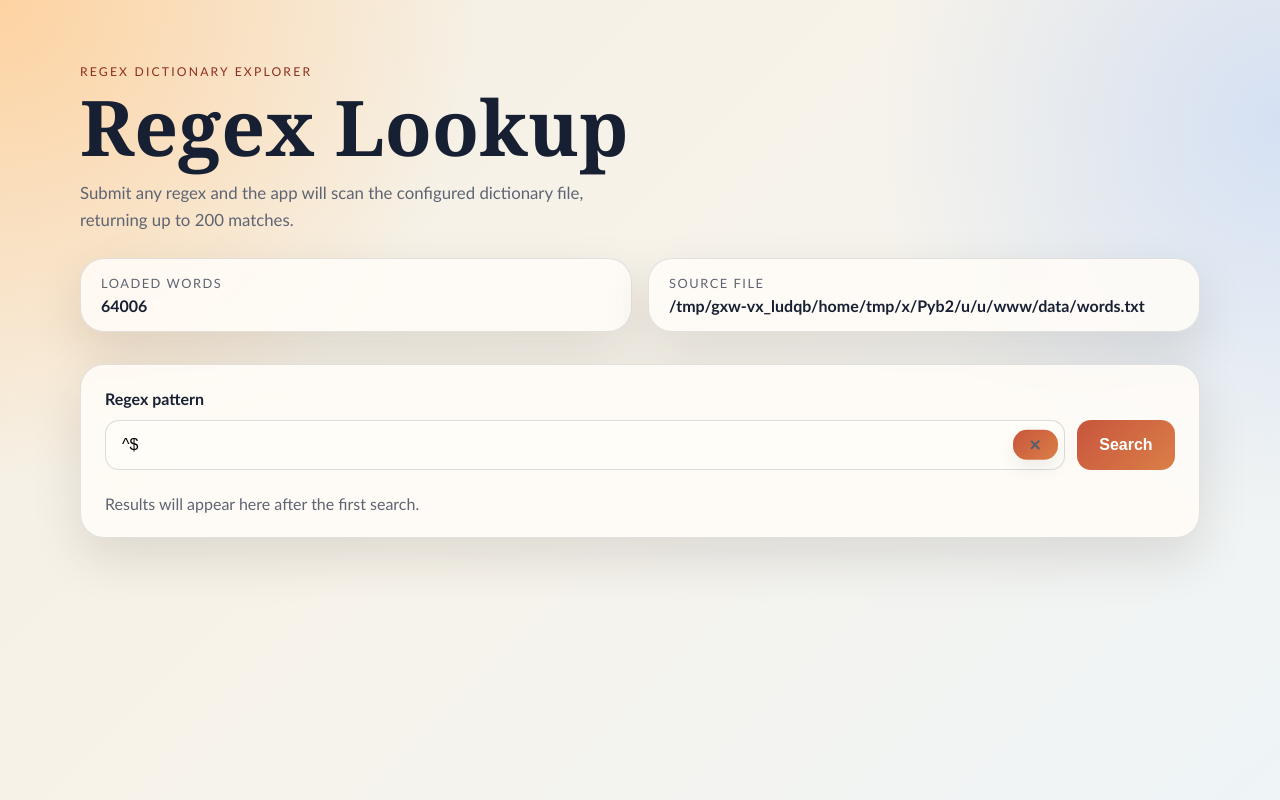
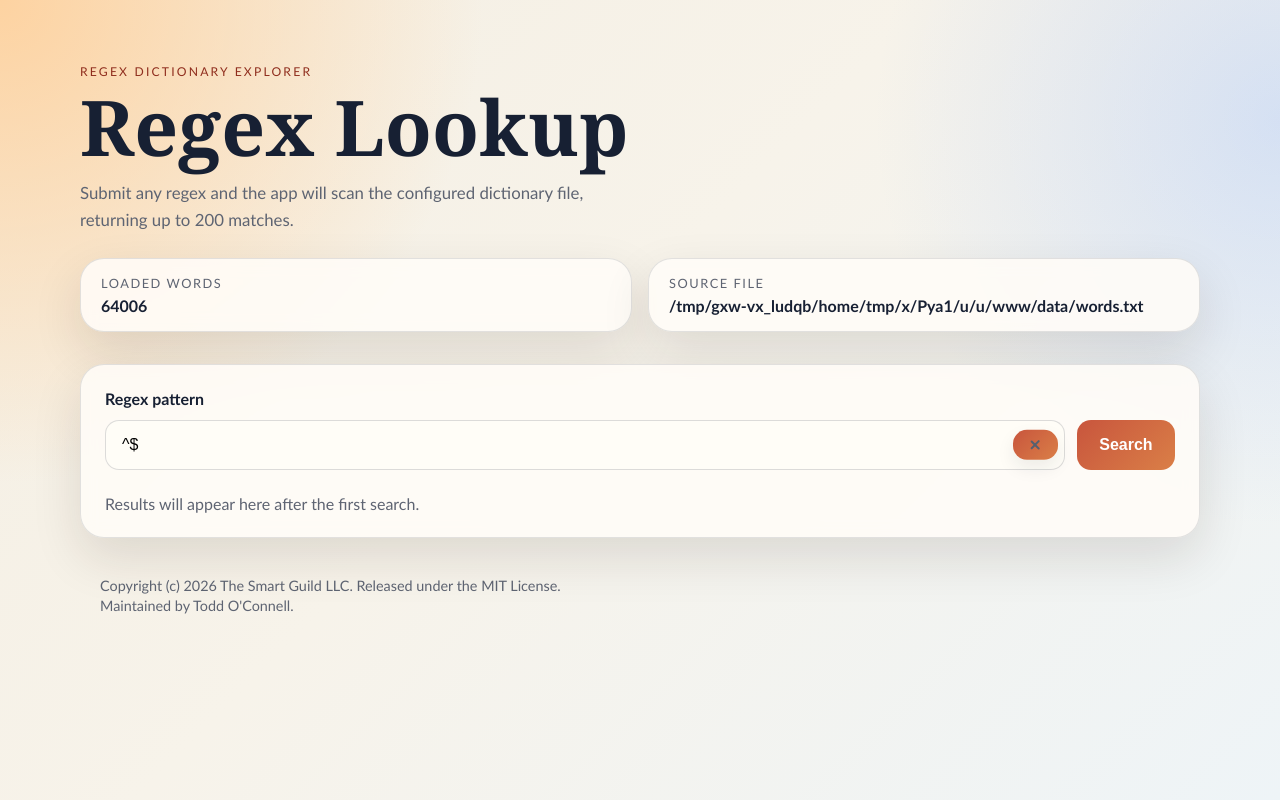
Before and after one commit to toddsoc/RegEx, a Flask app: page / in a window 1280 px wide. Run offline with Flask 3, Linux system fonts and the light colour scheme.

Commit message:
Add MIT license and attribution markings

```diff
--- a/word_regex_app/__init__.py
+++ b/word_regex_app/__init__.py
@@ -1,3 +1,10 @@
+"""Flask application factory for Word Regex Search.
+
+Copyright (c) 2026 The Smart Guild LLC
+Maintainer: Todd O'Connell <toddsoc@linux.com>
+SPDX-License-Identifier: MIT
+"""
+
 from __future__ import annotations
 
 import os
--- a/word_regex_app/search.py
+++ b/word_regex_app/search.py
@@ -1,3 +1,10 @@
+"""Dictionary loading and regex search helpers.
+
+Copyright (c) 2026 The Smart Guild LLC
+Maintainer: Todd O'Connell <toddsoc@linux.com>
+SPDX-License-Identifier: MIT
+"""
+
 from __future__ import annotations
 
 import os
--- a/word_regex_app/static/styles.css
+++ b/word_regex_app/static/styles.css
@@ -233,6 +233,17 @@ h1 {
   color: var(--muted);
 }
 
+.site-footer {
+  margin-top: 1.25rem;
+  padding: 1rem 1.25rem 0;
+  color: var(--muted);
+  font-size: 0.9rem;
+}
+
+.site-footer p {
+  margin: 0.2rem 0;
+}
+
 @media (max-width: 700px) {
   .shell {
     width: min(100% - 1.5rem, 1120px);
--- a/word_regex_app/templates/index.html
+++ b/word_regex_app/templates/index.html
@@ -1,6 +1,7 @@
 <!doctype html>
 <html lang="en">
   <head>
+    <!-- Copyright (c) 2026 The Smart Guild LLC. SPDX-License-Identifier: MIT -->
     <meta charset="utf-8">
     <meta name="viewport" content="width=device-width, initial-scale=1">
     <title>Word Regex Search</title>
@@ -74,6 +75,10 @@
           {% endif %}
         </div>
       </section>
+      <footer class="site-footer">
+        <p>Copyright (c) 2026 The Smart Guild LLC. Released under the MIT License.</p>
+        <p>Maintained by Todd O'Connell.</p>
+      </footer>
     </main>
     <script>
       (() => {
--- a/wsgi.py
+++ b/wsgi.py
@@ -1,3 +1,10 @@
+"""WSGI entrypoint for Word Regex Search.
+
+Copyright (c) 2026 The Smart Guild LLC
+Maintainer: Todd O'Connell <toddsoc@linux.com>
+SPDX-License-Identifier: MIT
+"""
+
 from word_regex_app import create_app
 
 app = create_app()
```
Also changed, not shown: tests/test_app.py (+1 -0 lines), README.md, 2 other files.
